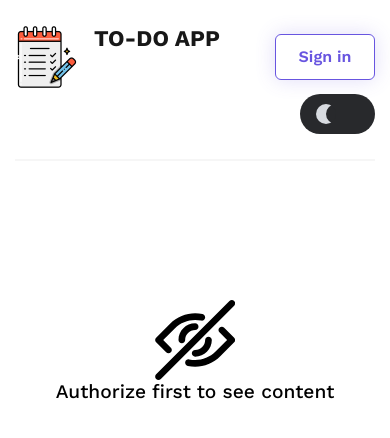
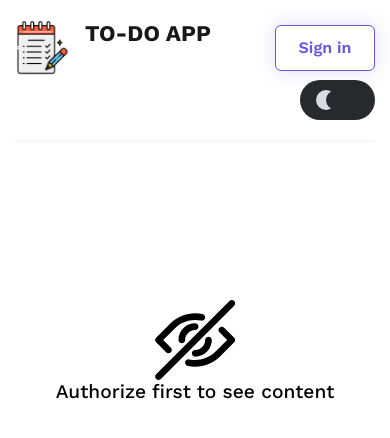
Before and after one commit to RemiixSp/todo-list, a React (Create React App) app: page /not-logged in a window 390 px wide. Shown: the top 438 px of the page. Built offline with nearby package versions, Linux system fonts and the light colour scheme.

Commit message:
style: :lipstick: some responsive header fixes

```diff
--- a/src/ui/components/header/header.module.scss
+++ b/src/ui/components/header/header.module.scss
@@ -14,13 +14,12 @@
   }
 
   border-bottom: 2px solid #f6f6f6;
-  padding: 25px 0;
+  padding: 20px 0;
   .container {
     display: flex;
-
+    flex-wrap: wrap;
     align-items: center;
     width: 100%;
-    justify-content: space-between;
   }
   .logo {
     display: flex;
@@ -28,8 +27,11 @@
 
     img {
       margin-right: 15px;
+      height: 55px;
+      width: 55px;
     }
 
+    .headerTextContainer {
       h1 {
         color: #181818;
         font-size: 1.4rem;
@@ -50,6 +52,7 @@
       }
 
       p {
+        all: unset;
         color: #7b7b7b;
 
         @media (max-width: 685px) {
@@ -57,7 +60,9 @@
         }
       }
     }
+  }
   .authorization {
+    margin-left: auto;
     .login {
       color: rgb(104, 85, 224);
       background-color: rgba(255, 255, 255, 1);
@@ -100,8 +105,10 @@
 
 .darkTheme {
   .logo {
+    .headerTextContainer {
       h1 {
         color: #fff;
       }
     }
   }
+}
--- a/src/ui/components/header/index.tsx
+++ b/src/ui/components/header/index.tsx
@@ -7,7 +7,6 @@ import cn from 'classnames';
 import { useAppSelector } from '../../../core/store/store';
 import { useDispatch } from 'react-redux';
 import { signOut } from '../../../core/store/authorization';
-import { ReactComponent as ProfilePhoto } from '../../../media/images/profilePhoto.svg';
 import Toggle from '../toggle';
 
 const Header = () => {
@@ -29,7 +28,7 @@ const Header = () => {
           <Link to='/'>
             <img src={logo} alt='todo Logo' />
           </Link>
-          <div>
+          <div className={styles.headerTextContainer}>
             <h1>To-do app</h1>
             <p>the best for controlling your time</p>
           </div>
--- a/src/ui/pages/authorization/authorization.module.scss
+++ b/src/ui/pages/authorization/authorization.module.scss
@@ -2,7 +2,12 @@
 
 .container {
   width: 85%;
+
   margin: 0 auto;
+
+  @media (max-width: 470px) {
+    width: 100%;
+  }
 
   .authorizationContainer {
     .authBlock {
--- a/src/ui/views/authorization/index.tsx
+++ b/src/ui/views/authorization/index.tsx
@@ -122,7 +122,7 @@ const AuthorizationView = () => {
                     </div>
 
                     <button
-                      className='btn btn-primary btn-lg btn-block'
+                      className='btn btn-primary btn-lg btn-block mt-2'
                       type='submit'
                     >
                       Login
```
Lines whose indentation alone changed are shown as unchanged.
